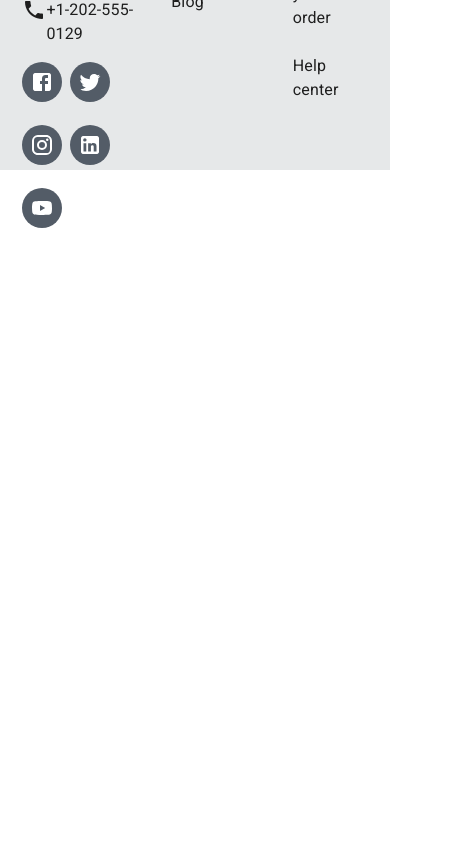
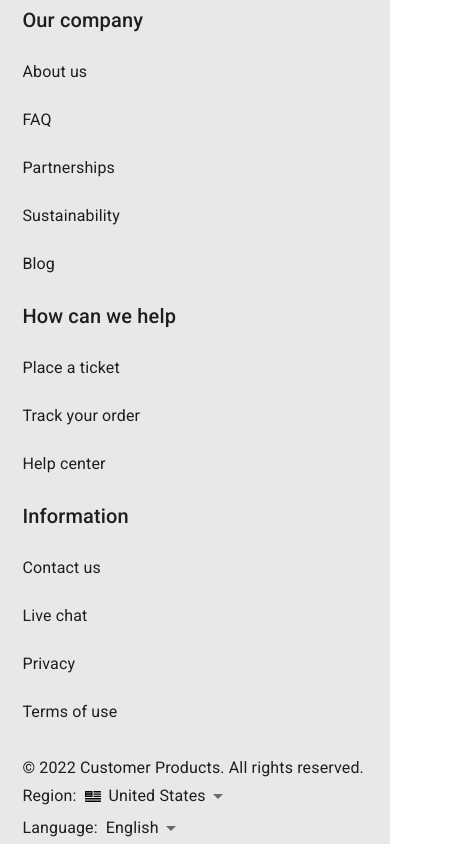
Before and after one commit to FernandoCalvitti/swagCharm-challenge, a React (Create React App) app: page / in a window 390 px wide. Shown: the part 752-1596 px from the top of the page, 469 px wide, since content can reach past the window. Before the commit the page ends 987 px from the top, so only its background shows below. Built offline with nearby package versions, Linux system fonts and the light colour scheme; no server answers.

Commit message:
fixed footer behavior

```diff
--- a/src/components/Footer/Footer.module.css
+++ b/src/components/Footer/Footer.module.css
@@ -5,3 +5,55 @@
   margin-top: 120px;
   padding: 80px 5.75% 0 5.75%;
 }
+
+@media screen and (max-width: 768px) {
+  .footer {
+    height: unset;
+    max-height: unset;
+  }
+
+  .footer .gridContainer {
+    grid-template-columns: repeat(2, 2fr);
+    grid-template-rows: repeat(2, 1fr);
+    justify-items: flex-start;
+    height: auto;
+  }
+
+  .footer .gridContainer > * {
+    height: auto;
+  }
+
+  .bottomText {
+    flex-direction: column-reverse;
+    align-items: flex-start;
+    margin-top: -2rem;
+  }
+
+  .footer .gridContainer .bottomText {
+    grid-template-columns: repeat(1, 2fr);
+    grid-template-rows: repeat(1, 1fr);
+  }
+
+  .footer .selectors {
+    flex-direction: column;
+    justify-content: flex-start;
+    align-items: flex-start;
+  }
+}
+
+@media screen and (max-width: 450px) {
+  .footer .gridContainer {
+    grid-template-columns: repeat(1, 2fr);
+    grid-template-rows: repeat(1, 1fr);
+    justify-items: flex-start;
+    height: auto;
+  }
+
+  .footer .bottomText {
+    flex-direction: column;
+    align-items: flex-start;
+    justify-content: flex-start;
+    justify-content: center;
+    margin-top: 2rem;
+  }
+}
--- a/src/components/Footer/Footer.tsx
+++ b/src/components/Footer/Footer.tsx
@@ -1,10 +1,18 @@
-import { Box } from "@mui/material";
+import {
+  Box,
+  IconButton,
+  MenuItem,
+  Select,
+  SvgIcon,
+  Typography,
+} from "@mui/material";
 import React from "react";
 
 import Styles from "./Footer.module.css";
 import FooterColumn from "../FooterColumn";
 import { footerData } from "../../config/constants";
 import FooterCompanyData from "../FooterCompanyData";
+import { Stack } from "@mui/system";
 
 type Props = {};
 
@@ -39,7 +47,74 @@ const Footer = (props: Props) => {
         <FooterColumn words={footerData.column2} />
         <FooterColumn words={footerData.column3} />
       </Box>
-      <Box></Box>
+      <Box
+        sx={{
+          display: "flex",
+          flexDirection: "row",
+          justifyContent: "space-between",
+          alignItems: "center",
+          mt: "6rem",
+        }}
+        className={Styles.bottomText}
+      >
+        <Typography>© 2022 Customer Products. All rights reserved.</Typography>
+        <Box
+          sx={{
+            display: "flex",
+            flexDirection: "row",
+            alignItems: "center",
+            justifyContent: "center",
+            "& > *": {
+              display: "flex",
+              flexDirection: "row",
+              alignItems: "center",
+              justifyContent: "center",
+            },
+          }}
+          className={Styles.selectors}
+        >
+          <Stack
+            direction={"row"}
+            sx={{
+              display: "flex",
+              flexDirection: "row",
+              alignItems: "center",
+              justifyContent: "center",
+              marginRight: "36px",
+            }}
+          >
+            <Typography>Region: </Typography>
+            <IconButton>
+              <img src="/flag.svg" alt="flag" />
+            </IconButton>
+            <Select defaultValue={"USA"} disableUnderline variant="standard">
+              <MenuItem value="USA">United States</MenuItem>
+            </Select>
+          </Stack>
+          <Stack
+            direction={"row"}
+            sx={{
+              display: "flex",
+              flexDirection: "row",
+              alignItems: "center",
+              justifyContent: "center",
+              marginRight: "36px",
+            }}
+          >
+            <Typography>Language: </Typography>
+            <Select
+              defaultValue={"english"}
+              disableUnderline
+              variant="standard"
+              sx={{
+                ml: ".5rem",
+              }}
+            >
+              <MenuItem value="english">English</MenuItem>
+            </Select>
+          </Stack>
+        </Box>
+      </Box>
     </footer>
   );
 };
--- a/src/components/FooterCompanyData/FooterCompanyData.tsx
+++ b/src/components/FooterCompanyData/FooterCompanyData.tsx
@@ -30,7 +30,7 @@ const FooterCompanyData = (props: Props) => {
       </ComposedLink>
       <Typography
         sx={{
-          maxWidth: "70%",
+          width: "70%",
         }}
       >
         We sell custom products for all your needs. Packs and bulk products that
--- a/src/components/Header/Header.module.css
+++ b/src/components/Header/Header.module.css
@@ -1,19 +1,3 @@
-.navbar {
-  height: 88px;
-  display: flex;
-  justify-content: center;
-  padding: 0 5.75%;
-  overflow: hidden;
-}
-
-.navbar .toolbar {
-  padding: 0;
-  margin: 0;
-  display: "flex";
-  flex-direction: "row";
-  align-items: "center";
-}
-
 .logo a button {
   margin: 0;
   padding: 0;
--- a/src/components/Header/Header.tsx
+++ b/src/components/Header/Header.tsx
@@ -32,9 +32,34 @@ const StyledBadge = styled(Badge)<BadgeProps>(() => ({
 
 const Header: React.FC<Props> = (props: Props) => {
   return (
-    <AppBar position="relative" sx={{}} className={Styles.navbar}>
-      <Toolbar className={Styles.toolbar}>
-        <Stack className={Styles.logo}>
+    <AppBar
+      position="relative"
+      sx={{
+        height: "88px",
+        display: "flex",
+        justifyContent: "center",
+        padding: "0 5.75%",
+        overflow: "hidden",
+        "& > div:first-of-type": {
+          padding: "0",
+          margin: "0",
+          display: '"flex"',
+          flexDirection: '"row"',
+          alignItems: '"center"',
+        },
+      }}
+      className={Styles.navbar}
+    >
+      <Toolbar sx={{}} className={Styles.toolbar}>
+        <Stack
+          sx={{
+            "& a button": {
+              margin: 0,
+              padding: 0,
+            },
+          }}
+          className={Styles.logo}
+        >
           <ComposedLink href={HOME}>
             <IconButton size="small">
               <img src="logo.svg" style={{ height: "48px" }} />
```
Also changed, not shown: public/flag.svg (added).
